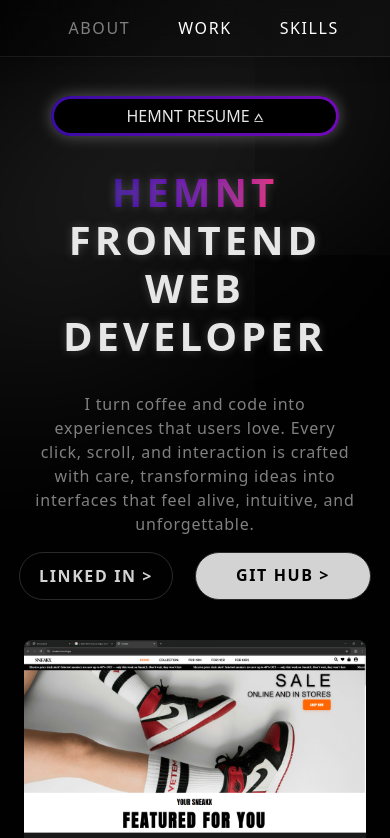
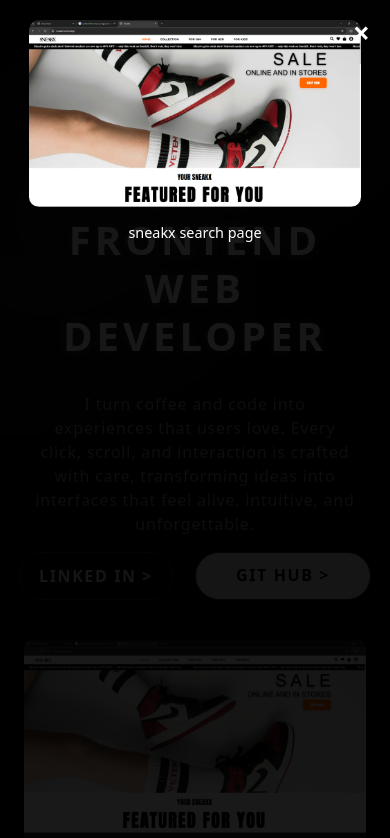
Before and after one commit to hemntpendem/hemnt-webportfolio, a website: page index.html in a window 390 px wide. Both pictures are taken after a click on the picture 195 px from the left and 736 px from the top of the page. Shown: the top 838 px of the page. Drawn offline with nearby package versions, Linux system fonts and the light colour scheme; some packages are replaced by stand-ins of ours; a script that the page names is missing.

Commit message:
added js script for images

```diff
--- a/index.css
+++ b/index.css
@@ -830,3 +830,80 @@
   }
 
 }
+
+/* IMAGE MODAL OVERLAY */
+.imgmodal {
+  display: none; /* hidden by default */
+  position: fixed;
+  z-index: 1000;
+  left: 0;
+  top: 0;
+  width: 100%;
+  height: 100%;
+  overflow: auto; /* scroll if needed */
+  background-color: rgba(0,0,0,0.9); /* semi-transparent black */
+  justify-content: center; /* center content horizontally */
+  align-items: center;     /* center content vertically */
+  padding: 20px;
+}
+
+/* IMAGE INSIDE MODAL */
+.imgmodal-content {
+  max-width: 80%;
+  max-height: 80%;
+  border-radius: 10px;
+  display: block;
+  margin: auto;
+  animation: zoom 0.3s ease;
+}
+
+/* ZOOM ANIMATION */
+@keyframes zoom {
+  from { transform: scale(0.7); opacity: 0; }
+  to { transform: scale(1); opacity: 1; }
+}
+
+/* CAPTION BELOW IMAGE */
+#imgcaption {
+  margin: 15px auto 0;
+  display: block;
+  width: 80%;
+  text-align: center;
+  color: #fff;
+  font-size: 1rem;
+}
+
+/* CLOSE BUTTON */
+.imgclose {
+  position: absolute;
+  top: 20px;
+  right: 35px;
+  color: #fff;
+  font-size: 40px;
+  font-weight: bold;
+  cursor: pointer;
+  transition: color 0.3s;
+}
+
+.imgclose:hover {
+  color: #bbb;
+}
+
+/* MOBILE RESPONSIVE */
+@media screen and (max-width: 600px) {
+  .imgmodal-content {
+    max-width: 95%;
+    max-height: 70%;
+  }
+
+  .imgclose {
+    font-size: 30px;
+    top: 10px;
+    right: 20px;
+  }
+
+  #imgcaption {
+    font-size: 0.9rem;
+    width: 90%;
+  }
+}
--- a/index.html
+++ b/index.html
@@ -80,6 +80,7 @@
                <div class="box4"><img src="images/sneakxcart.png" alt='sneakx search page'/><span>Cart Page</span></div>
             </div>
 
+            <div id="imgmodal" class="imgmodal"> <span class="imgclose">&times;</span> <img class="imgmodal-content" id="imgmodalImg"> <div id="imgcaption"></div> </div>
 
             <div class="text-block2">
                   <h1 ><span>SNEAKX</span><br>FRONTEND<br>E-COM WEB APP</h1>
@@ -93,7 +94,7 @@
                   Managed global state with react use context and persisted cart data using local storage.<br>
                   Implemented secure user authentication using Google Sign-In through Firebase<br>
                   Deployed project on Vercel  for live demo and maintained code on GitHub.</p>
-                  <button class="vercel">SNEAKX.VERCEL.APP</button>
+                  <a href="https://sneakx.vercel.app" target="_blank" rel="noopener noreferrer" class="vercel">VISIT SNEAKX.COM</a>
 
             </div>
     </div>
@@ -116,7 +117,10 @@
 Enabled sharing of movie details across devices and integrated APIs for real-time cast, ratings, and release info.<br>
 Implemented secure user authentication with NextAuth, allowing users to log in via credentials.<br>
 Deployed on Vercel  for live demo and maintained source code on GitHub.</p>
-            <button class="vercel">MXPO.VERCEL.APP</button>
+           <a href="https://mxpo.vercel.app" target="_blank" rel="noopener noreferrer" class="vercel">
+  VISIT MXPO.COM
+</a>
+
 
         </div>
 
@@ -224,26 +228,34 @@
     });
   });
 </script>
+<script>
+  // Resume modal
+const resumeModal = document.getElementById("resumeModal");
+const resumeOpenBtn = document.getElementById("openResume");
+const resumeCloseBtn = resumeModal.querySelector(".close");
 
- <!-- Modal JS -->
-  <script>
-    const modal = document.getElementById("resumeModal");
-    const openBtn = document.getElementById("openResume");
-    const closeBtn = modal.querySelector(".close");
+resumeOpenBtn.addEventListener("click", () => { resumeModal.style.display = "flex"; });
+resumeCloseBtn.addEventListener("click", () => { resumeModal.style.display = "none"; });
+window.addEventListener("click", e => { if (e.target === resumeModal) resumeModal.style.display = "none"; });
 
-    openBtn.addEventListener("click", () => {
-      modal.style.display = "flex";
-    });
+// Image modal
+const imgModal = document.getElementById("imgmodal");
+const imgModalImg = document.getElementById("imgmodalImg");
+const imgCaption = document.getElementById("imgcaption");
+const imgCloseBtn = document.querySelector(".imgclose");
 
-    closeBtn.addEventListener("click", () => {
-      modal.style.display = "none";
-    });
+document.querySelectorAll(".sneakx-grid img,.mxpo-grid img").forEach(img => {
+  img.addEventListener("click", () => {
+    imgModal.style.display = "block";
+    imgModalImg.src = img.src;
+    imgCaption.textContent = img.alt;
+  });
+});
 
-    window.addEventListener("click", e => {
-      if (e.target === modal) modal.style.display = "none";
-    });
-  </script>
+imgCloseBtn.addEventListener("click", () => { imgModal.style.display = "none"; });
+imgModal.addEventListener("click", (e) => { if (e.target === imgModal) imgModal.style.display = "none"; });
 
+</script>
 
 
 </body>
```
